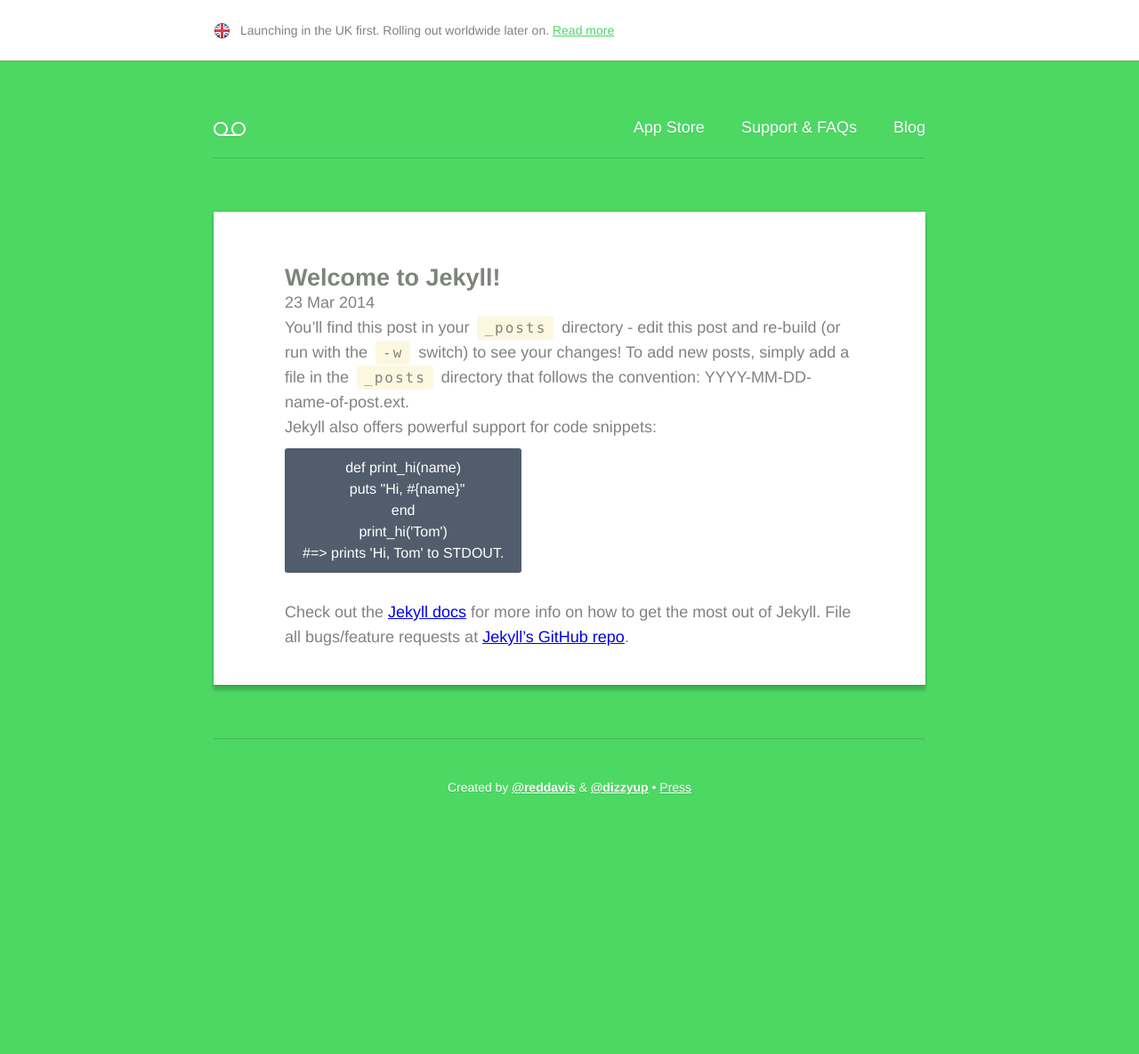
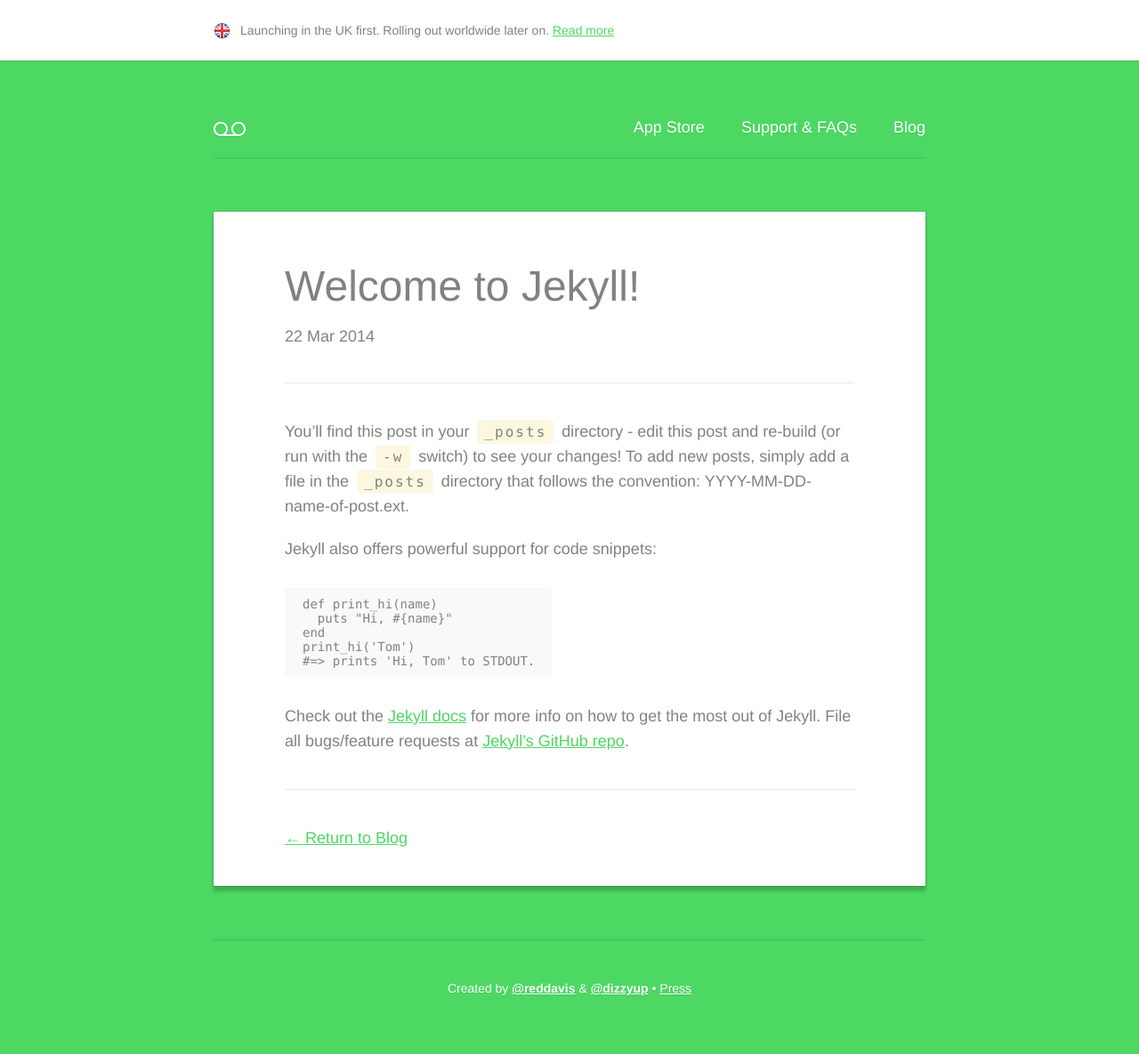
Before and after one commit to voicemail-plus/voicemail-plus.github.io, a Jekyll site: the page built from _posts/2014-03-22-welcome-to-jekyll.markdown, in a window 1280 px wide. Shown: the whole page at 89% size. Built offline with Jekyll 4.4.1, drawn with Linux system fonts in a browser that asks for light colours; Markdown is read by kramdown in place of the engine named in the settings; before the commit the page ends 959 px from its top, so only the background shows below that.

Commit message:
Styling blog

```diff
--- a/_config.yml
+++ b/_config.yml
@@ -1,3 +1,4 @@
-name: Your New Jekyll Site
+name: Voicemail+
 markdown: redcarpet
 pygments: true
+permalink: /blog/:title
--- a/_layouts/master.html
+++ b/_layouts/master.html
@@ -45,7 +45,7 @@
         <li><a href="/">Voicemail+</a></li>
         <li><a href="https://itunes.apple.com/gb/app/voicemail+/id711526309?mt=8">App Store</a></li>
         <li><a href="/support.html">Support<span> &amp; FAQs</span></a></li>
-        <li><a href="/blog.html">Blog</a></li>
+        <li><a href="/blog/">Blog</a></li>
       </ul>
     </nav>
   </header>
--- a/_layouts/post.html
+++ b/_layouts/post.html
@@ -2,12 +2,12 @@
 layout: master
 ---
 
-<section id="blog">
-  <h2>{{ page.title }}</h2>
-  <p class="meta">{{ page.date | date_to_string }}</p>
-
-  <div class="post">
-  {{ content }}
-  </div>
-
+<section id="blog" class="post">
+	<hgroup>
+  	<h1>{{ page.title }} <small>{{ page.date | date_to_string }}</small></h1>
+  </hgroup>
+  <article>
+  	{{ content }}
+  </article>
+  <p class="return"><a href="/blog/">&larr; Return to Blog</a></p>
 </section>
--- a/_posts/2014-03-23-welcome-to-jekyll.markdown
+++ b/_posts/2014-03-22-welcome-to-jekyll.markdown
@@ -1,7 +1,7 @@
 ---
 layout: post
 title:  "Welcome to Jekyll!"
-date:   2014-03-23 14:58:59
+date:   2014-03-22 14:58:59
 categories: jekyll update
 ---
 
--- a/assets/css/style.css
+++ b/assets/css/style.css
@@ -243,7 +243,7 @@ section#launch, section#support, section#blog {
   padding: 60px 80px 40px;
 }
 
-section#launch h1, section#support h1 {
+section#launch h1, section#support h1, section#blog h1 {
   font-size: 48px;
   line-height: 48px;
   padding-bottom: 40px;
@@ -251,7 +251,7 @@ section#launch h1, section#support h1 {
   margin-bottom: 40px;
 }
 
-section#support h2 {
+section#support h2, section#blog h2 {
 	font-size: 24px;
 	font-weight: 400;
 	padding-bottom: 20px;
@@ -263,7 +263,11 @@ section#support h3 {
 	padding-bottom: 20px;
 }
 
-section#launch article, section#support article {
+section#blog h2 small {
+	display: block;
+}
+
+section#launch article, section#support article, section#blog article {
   position: relative;
   margin-bottom: 40px;
   padding-left: 80px;
@@ -271,22 +275,27 @@ section#launch article, section#support article {
   padding-bottom: 20px;
 }
 
-section#support article {
+section#support article, section#blog article {
 	padding-left: 0;
 }
 
-section#support ul {
+section#support ul, section#blog ul {
   margin-left: 20px;
   padding-bottom: 20px;
 }
 
-section#support ul li {
+section#support ul li, section#blog ul li {
   padding-left: 8px;
 }
 
-section#launch article:last-child, section#support article:last-child {
+section#launch article:last-child, section#support article:last-child, section#blog article:last-child {
   border: none;
   margin-bottom: 0;
+}
+
+section#blog.post article:last-child {
+	border-bottom: 1px solid rgba(125, 131, 125, 0.2);
+	margin-bottom: 40px;
 }
 
 section#launch article::before {
@@ -307,15 +316,15 @@ section#launch article.us::before {
   background-position: -288px -36px;
 }
 
-section#launch article p, section#support article p {
+section#launch article p, section#support article p, section#blog article p {
   padding-bottom: 20px;
 }
 
-section#launch article p a, section#support article p a, section#support ul li a {
+section#launch article p a, section#support article p a, section#support ul li a, section#blog article p a, section#blog ul li a, section#blog h2 a, section#blog p.return a {
   color: #4cd763;
 }
 
-section#launch article p a:hover, section#support article p a:hover {
+section#launch article p a:hover, section#support article p a:hover, section#blog article p a:hover, section#blog p.return a:hover {
   text-decoration: none;
 }
 
@@ -377,6 +386,13 @@ section#features ul li:nth-child(3)::after {
 section#features ul li b {
   display: block;
   font-size: 18px;
+}
+
+section#blog h1 small {
+	display: block;
+	font-size: 18px;
+	line-height: 24px;
+	padding-top: 20px;
 }
 
 /* @group Screenshots */
@@ -480,6 +496,14 @@ pre code {
   padding: 10px 20px;
   letter-spacing: 0;
   border-radius: 3px;
+}
+
+section#blog pre code {
+	text-align: left;
+	color: #7e847d;
+	background-color: #f9f9f9;
+	font: 14px Monaco, Consolas, "Lucida Console", monospace;
+
 }
 
 dl {
```
Also changed, not shown: _posts/2014-03-23-testing.markdown (added, +8 -0 lines), blog/index.html (+7 -6 lines).
